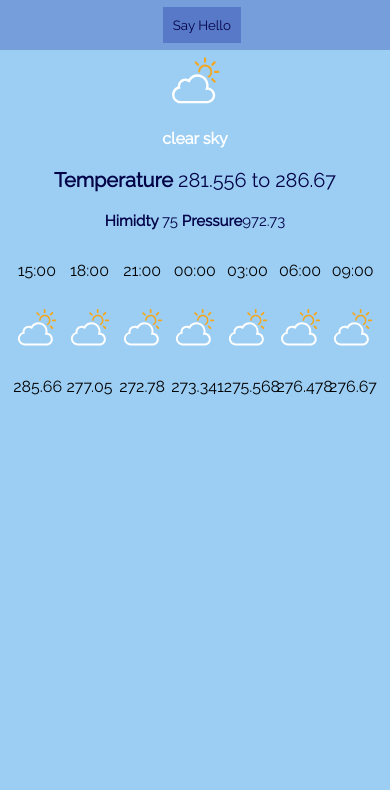
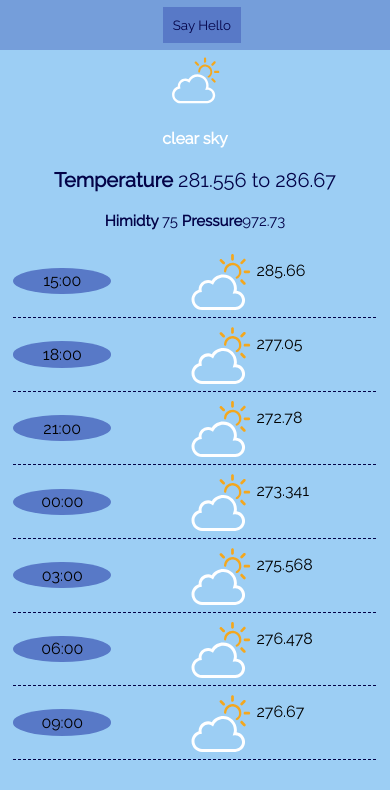
Before and after one commit to Hilal211/weather-api, a React (Create React App) app: page / in a window 390 px wide. Shown: the top 790 px of the page. Built offline with nearby package versions, Linux system fonts and the light colour scheme.

Commit message:
mobile display

```diff
--- a/src/App.css
+++ b/src/App.css
@@ -4,6 +4,7 @@
 html, body{
   height: 100%;
   margin: 0;
+  background-color: #9CCEF4;
 }
 .app {
   height: 100vh;
@@ -106,3 +107,27 @@ div{
 .daily_item>p{
   color:#030348;
 }
+
+@media(max-width:700px){
+  .container_day{
+  flex-direction: column;
+  align-items: center;
+  }
+  .time{
+    display: flex;
+    width: 100%;
+    border-bottom: #030348 dashed 1px;
+  }
+  .time>img{
+  width: 20%;
+  height: 20%;
+  }
+  #hour{
+    margin-right: 20%;
+    align-self: center;
+    background-color: #5879C7;
+    border-radius: 50%;
+    padding: 1%;
+    width: 25%;
+  }
+}
```
